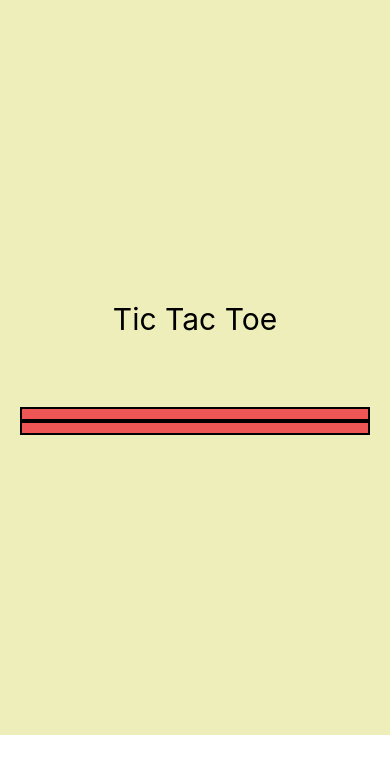
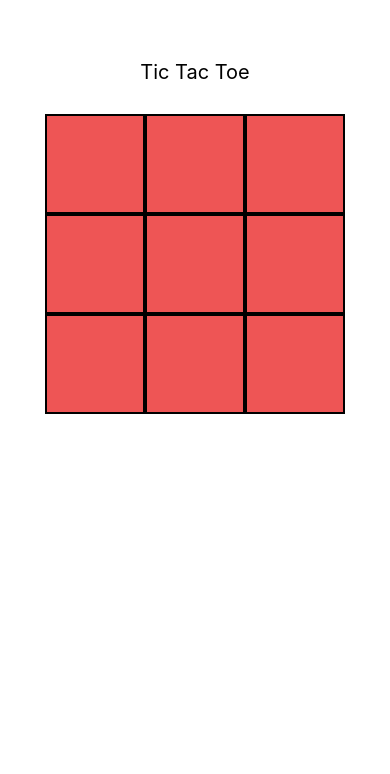
Before and after one commit to SelenUlukut/OnAir_TicTacToe, a React Native app: screen / in a window 390 px wide. Shown: the top 774 px of the page. Built offline with nearby package versions, Linux system fonts and the light colour scheme.

Commit message:
board main shape complete

```diff
--- a/App.js
+++ b/App.js
@@ -17,14 +17,13 @@ export default function App() {
 
 const styles = StyleSheet.create({
   parentStyle: {
-    backgroundColor: '#EEEEBB',
     height: 735,
-    justifyContent: 'center',
+    justifyContent: 'flex-start',
   },
   titleText: {
     alignSelf: 'center',
     padding: 10,
-    fontSize: 30,
-    marginBottom: 50,
+    fontSize: 20,
+    marginTop: 50,
   },
 });
--- a/src/components/board/index.js
+++ b/src/components/board/index.js
@@ -1,19 +1,14 @@
 import React from 'react';
 import { View } from 'react-native';
 import styles from './style';
-import Square from '../square/index';
+import Row from '../row/index';
 
 export default ({
   size
 }) => (
   <View style={styles.board}>
-      <Square
-        onPress={() => console.log('button 1')}
-        paddingVertical={5}
-      />
-      <Square
-        onPress={() => console.log('button 2')}
-        paddingVertical={5}
-      />
+    <Row />
+    <Row />
+    <Row />
   </View>
 );
--- a/src/components/board/style.js
+++ b/src/components/board/style.js
@@ -2,8 +2,9 @@ import {StyleSheet} from 'react-native';
 
 export default StyleSheet.create({
   board: {
-    marginVertical: 10,
+    backgroundColor: 'green',
+    marginVertical: 20,
     marginHorizontal: 20,
-    borderRadius: 10,
+    alignSelf: 'center',
   },
 });
--- /dev/null
+++ b/src/components/row/index.js
@@ -0,0 +1,20 @@
+import React from 'react';
+import { View } from 'react-native';
+import styles from './style';
+import Square from '../square/index';
+
+export default ({
+  size
+}) => (
+  <View style={styles.board}>
+    <Square
+      onPress={() => console.log('button 1')}
+    />
+    <Square
+      onPress={() => console.log('button 2')}
+    />
+    <Square
+      onPress={() => console.log('button 3')}
+    />
+  </View>
+);
--- /dev/null
+++ b/src/components/row/style.js
@@ -0,0 +1,7 @@
+import {StyleSheet} from 'react-native';
+
+export default StyleSheet.create({
+  board: {
+    flexDirection: "row"
+  },
+});
--- a/src/components/square/index.js
+++ b/src/components/square/index.js
@@ -1,17 +1,12 @@
 import React from 'react';
-import {TouchableOpacity} from 'react-native';
+import { TouchableOpacity } from 'react-native';
 import styles from './style';
 
 export default ({
-  onPress,
-  paddingVertical = 0,
-  paddingHorizontal = 0,
+  onPress
 }) => (
   <TouchableOpacity
-    style={[
-      styles.square,
-      {paddingHorizontal: paddingHorizontal, paddingVertical: paddingVertical},
-    ]}
+    style={styles.square}
     onPress={() => onPress()}>
   </TouchableOpacity>
 );
--- a/src/components/square/style.js
+++ b/src/components/square/style.js
@@ -4,9 +4,8 @@ export default StyleSheet.create({
   square: {
     backgroundColor: '#EE5555',
     borderWidth: 2,
-    borderColor: 'black'
-    //marginVertical: 10,
-    //marginHorizontal: 20,
-    //borderRadius: 10,
+    borderColor: 'black',
+    height:100,
+    width: 100
   },
 });
```
